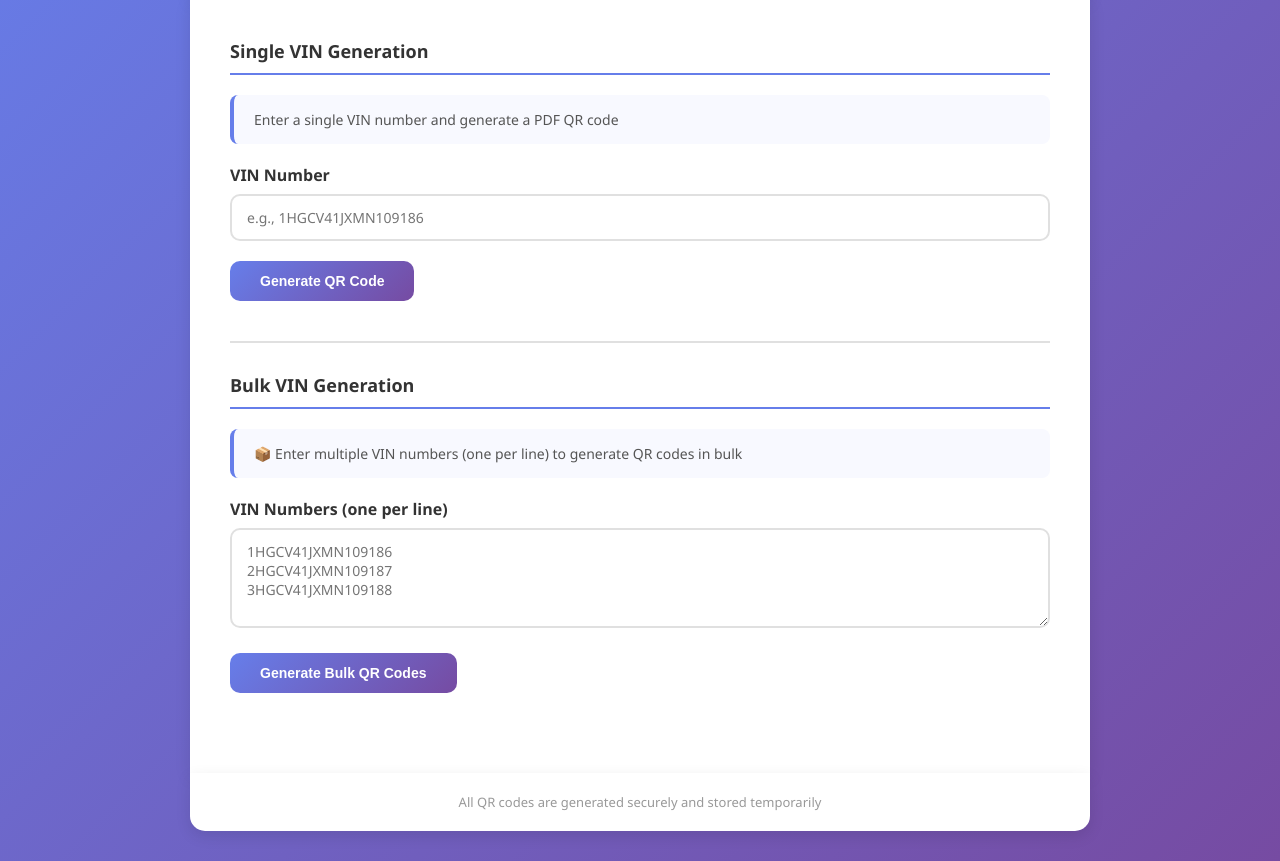
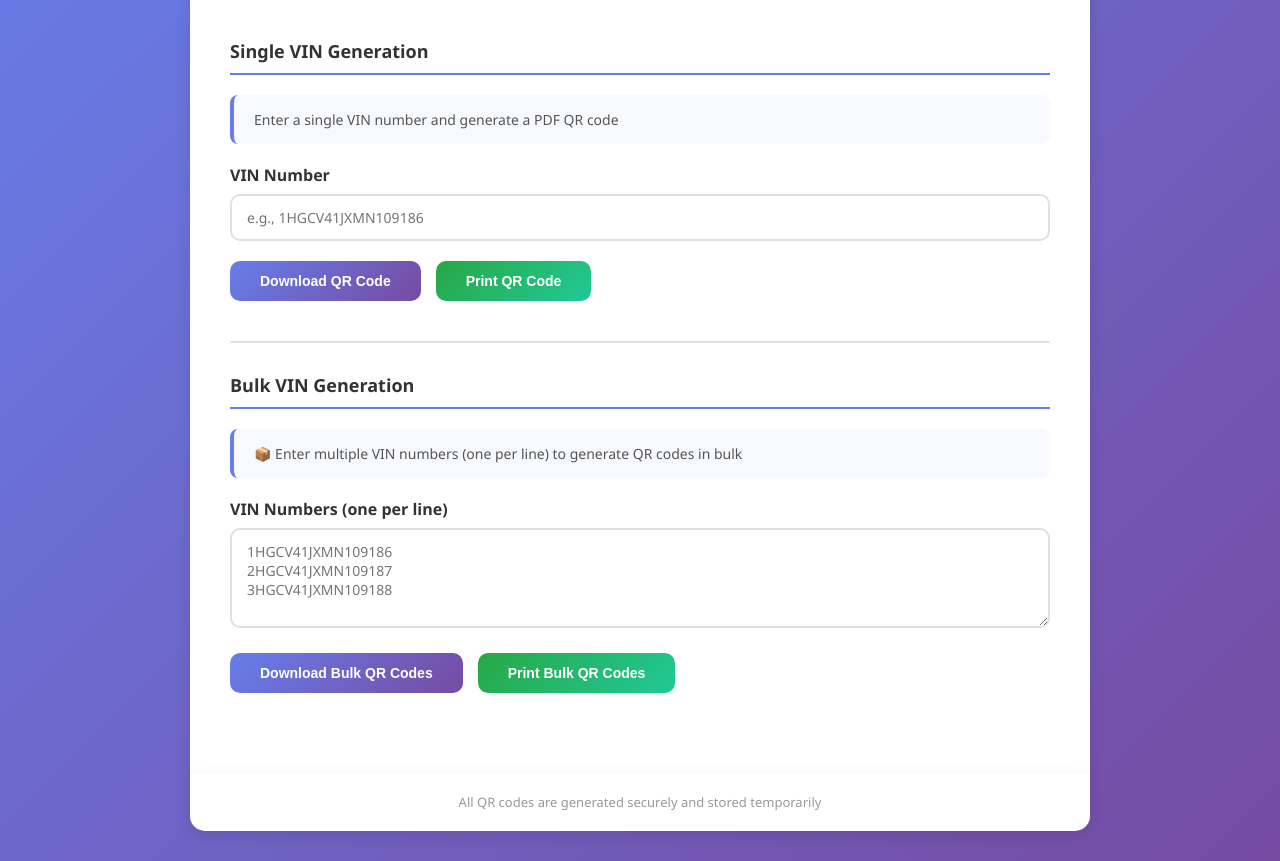
Before and after one commit to Omkarai2002/ASRS-production, a FastAPI app: page /qr in a window 1280 px wide. Shown: the part 184-1045 px from the top of the page. Run offline with FastAPI, Linux system fonts and the light colour scheme; parts of the project's set-up code (start-up, migrations or seed data) failed here and were passed over.

Commit message:
feat: Add print functionality for single and bulk QR code generation, including new UI buttons, client-side print handling, and backend disposition control.

```diff
--- a/app/templates/qr_generation.html
+++ b/app/templates/qr_generation.html
@@ -121,6 +121,16 @@
         .btn-primary:hover {
             transform: translateY(-2px);
             box-shadow: 0 10px 25px rgba(102, 126, 234, 0.3);
+        }
+
+        .btn-print {
+            background: linear-gradient(135deg, #28a745 0%, #20c997 100%);
+            color: white;
+        }
+
+        .btn-print:hover {
+            transform: translateY(-2px);
+            box-shadow: 0 10px 25px rgba(40, 167, 69, 0.3);
         }
 
         .btn-secondary {
@@ -247,7 +257,9 @@
                     </div>
 
                     <div class="button-group">
-                        <button type="submit" class="btn btn-primary">Generate QR Code</button>
+                        <button type="submit" name="action" value="download" class="btn btn-primary">Download QR
+                            Code</button>
+                        <button type="submit" name="action" value="print" class="btn btn-print">Print QR Code</button>
                     </div>
                 </form>
             </div>
@@ -269,7 +281,10 @@
                         </div>
 
                         <div class="button-group">
-                            <button type="submit" class="btn btn-primary">Generate Bulk QR Codes</button>
+                            <button type="submit" name="action" value="download" class="btn btn-primary">Download Bulk
+                                QR Codes</button>
+                            <button type="submit" name="action" value="print" class="btn btn-print">Print Bulk QR
+                                Codes</button>
                         </div>
                     </form>
                 </div>
@@ -284,8 +299,35 @@
     <script>
         document.getElementById('singleVinForm').addEventListener('submit', function (e) {
             const vin = document.getElementById('vin_no').value.trim();
+            const action = e.submitter.value;
 
+            if (action === 'print') {
+                e.preventDefault();
+                const formData = new FormData(this);
+                formData.set('action', 'print');
 
+                fetch('/qr/generate', {
+                    method: 'POST',
+                    body: formData
+                })
+                    .then(response => response.blob())
+                    .then(blob => {
+                        const url = window.URL.createObjectURL(blob);
+                        const iframe = document.createElement('iframe');
+                        iframe.style.display = 'none';
+                        iframe.src = url;
+                        document.body.appendChild(iframe);
+
+                        iframe.onload = function () {
+                            setTimeout(() => {
+                                iframe.contentWindow.print();
+                            }, 250);
+                        };
+                    })
+                    .catch(error => {
+                        alert('Error generating QR code: ' + error.message);
+                    });
+            }
         });
 
         document.getElementById('bulkVinForm').addEventListener('submit', function (e) {
@@ -294,6 +336,37 @@
             if (!vins) {
                 e.preventDefault();
                 alert('Please enter at least one VIN number');
+                return;
+            }
+
+            const action = e.submitter.value;
+
+            if (action === 'print') {
+                e.preventDefault();
+                const formData = new FormData(this);
+                formData.set('action', 'print');
+
+                fetch('/qr/generate-bulk', {
+                    method: 'POST',
+                    body: formData
+                })
+                    .then(response => response.blob())
+                    .then(blob => {
+                        const url = window.URL.createObjectURL(blob);
+                        const iframe = document.createElement('iframe');
+                        iframe.style.display = 'none';
+                        iframe.src = url;
+                        document.body.appendChild(iframe);
+
+                        iframe.onload = function () {
+                            setTimeout(() => {
+                                iframe.contentWindow.print();
+                            }, 250);
+                        };
+                    })
+                    .catch(error => {
+                        alert('Error generating QR codes: ' + error.message);
+                    });
             }
         });
     </script>
```
Also changed, not shown: app/routers/qr_generation.py (+20 -28 lines).
